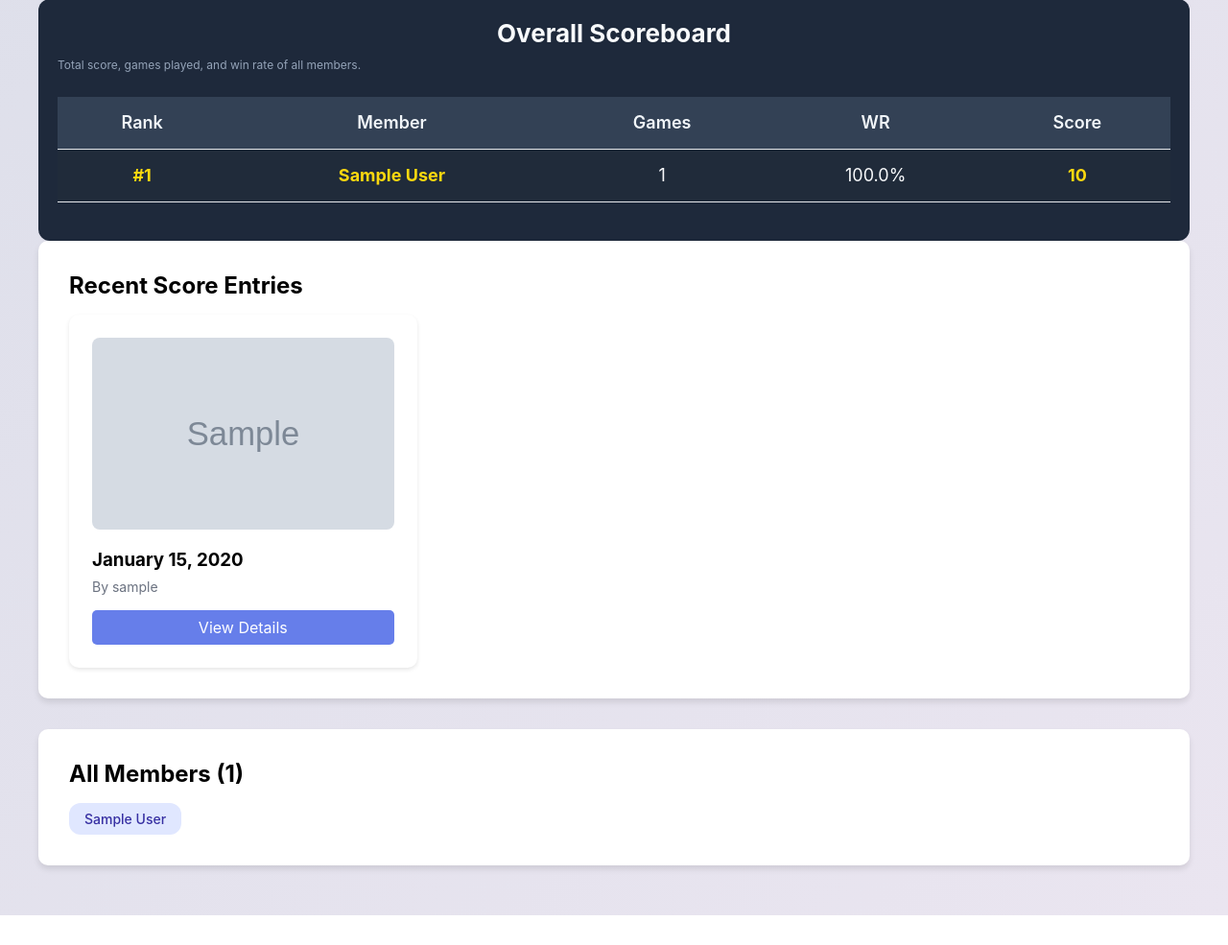
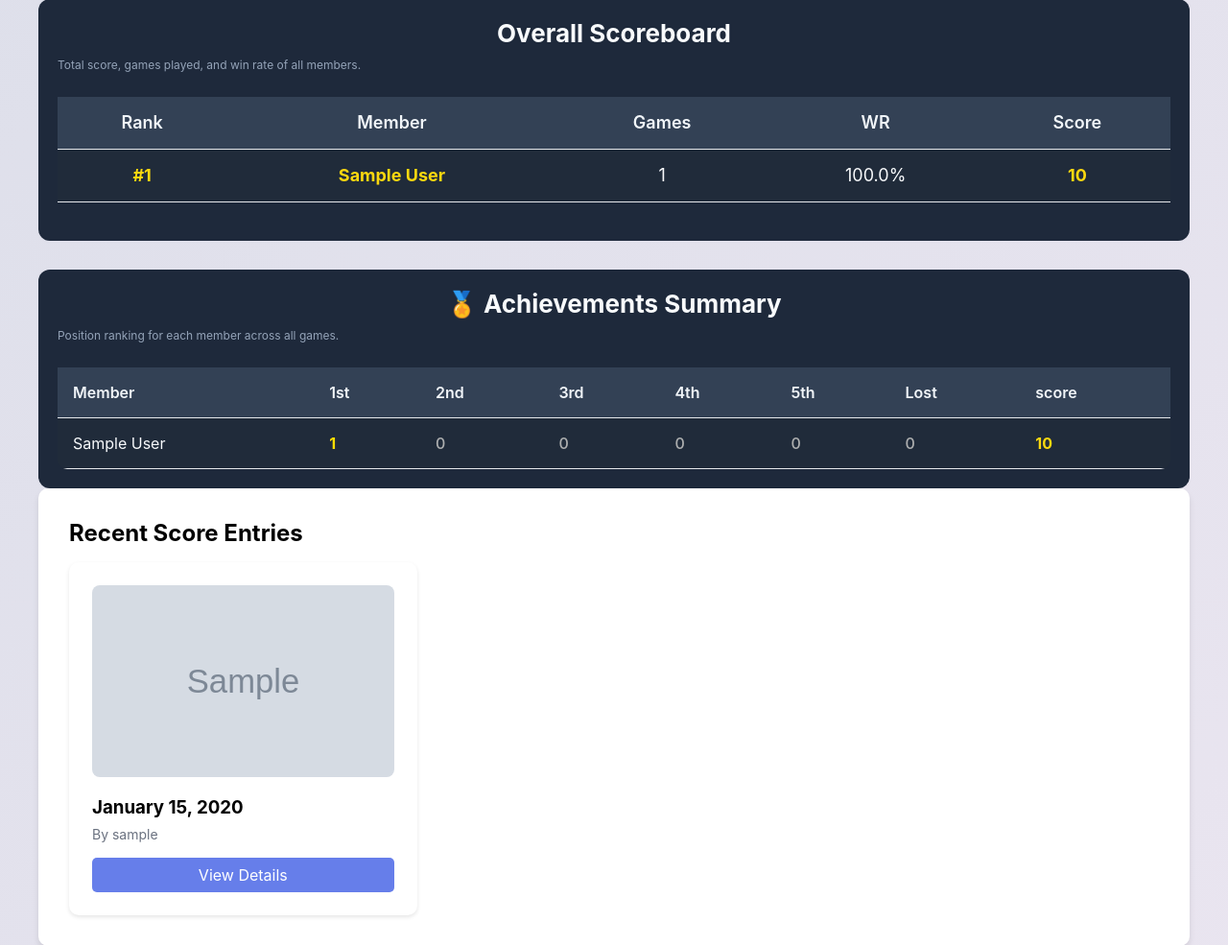
Before and after one commit to shahisiiii/score_board, a Django app: page /dashboard/ in a window 1280 px wide. Shown: the part 264-1249 px from the top of the page at 96% size. Before the commit the page ends 1218 px from the top, so only its background shows below. Run offline with Django 4.2, Linux system fonts and the light colour scheme; a user stored in the database is signed in; tables that the repository leaves empty hold one stand-in row (values such as "Sample post"); grey boxes marked "Sample" are stand-in pictures.

Commit message:
updated all game scoress

```diff
--- a/scoreboard/views.py
+++ b/scoreboard/views.py
@@ -144,10 +144,32 @@ def dashboard_view(request):
 
     # Sort by total score
     members_score = sorted(members_list, key=lambda x: (-x.total_score, x.name))
+    achievements = calculate_member_achievements(score_entries, members)
+    achievements_list = []
+    for m in members:
+        ach = achievements[m.id]
+        achievements_list.append({
+            "name": m.name,
+            "first": ach["first"],
+            "second": ach["second"],
+            "third": ach["third"],
+            "fourth": ach["fourth"],
+            "fifth": ach["fifth"],
+            "lost": ach["lost"],
+            "total_score": m.scores.aggregate(total=Sum('score'))['total'] or 0,
+        })
+
+    # Sort by best performance
+    achievements_list = sorted(
+        achievements_list,
+        key=lambda x: (-x["total_score"], x["name"])
+    )
+
 
     return render(request, "scoreboard/dashboard.html", {
         "members_score": members_score,
         "score_entries": score_entries[:10],
+        "achievements": achievements_list,
         "members": members,
         "is_admin": request.user.is_staff
     })
@@ -514,3 +536,63 @@ def generate_overall_scoreboard_image(request):
     response = HttpResponse(buffer, content_type="image/png")
     response["Content-Disposition"] = 'attachment; filename="overall_scoreboard.png"'
     return response
+
+
+def calculate_member_achievements(score_entries, members):
+    """
+    Returns a dict: member_id → achievement stats
+    """
+    from collections import defaultdict
+
+    # Initialise dictionary for each member
+    stats = {
+        m.id: {
+            "member": m,
+            "first": 0,
+            "second": 0,
+            "third": 0,
+            "fourth": 0,
+            "fifth": 0,
+            "lost": 0,
+        }
+        for m in members
+    }
+
+    for entry in score_entries:
+        game_scores = list(entry.scores.all())
+
+        if not game_scores:
+            continue  # skip empty game
+
+        # Sort by highest score → lowest
+        sorted_scores = sorted(game_scores, key=lambda s: s.score, reverse=True)
+
+        for index, score_obj in enumerate(sorted_scores):
+            member_id = score_obj.member_id
+            score = score_obj.score
+            if score_obj.score == 0:
+                continue
+
+            # LOST case (negative score)
+            if score < 0:
+                stats[member_id]["lost"] += 1
+                continue
+
+            # Ranking: based on sorted index
+            pos = index + 1
+
+            if pos == 1:
+                stats[member_id]["first"] += 1
+            elif pos == 2:
+                stats[member_id]["second"] += 1
+            elif pos == 3:
+                stats[member_id]["third"] += 1
+            elif pos == 4:
+                stats[member_id]["fourth"] += 1
+            elif pos == 5:
+                stats[member_id]["fifth"] += 1
+            else:
+                # No ranking for >5, but no "lost" unless negative
+                pass
+
+    return stats
--- a/templates/scoreboard/base.html
+++ b/templates/scoreboard/base.html
@@ -82,7 +82,23 @@
             -webkit-overflow-scrolling: touch;
             border-radius: 10px;
         }
+        /* Zero value */
+        .score-cell.zero {
+            color: #c8c7c5d8 !important;
+            font-weight: 500;
+        }
 
+        /* Positive value */
+        .score-cell.pos-score {
+            color: #ffdd00 !important;
+            font-weight: 700;
+        }
+
+        /* Negative value (lost) */
+        .neg-score {
+            color: #ef4444 !important; /* red */
+            font-weight: 700;
+        }
         /* Mobile Responsive */
         @media (max-width: 768px) {
 
@@ -386,6 +402,19 @@
             background: #202b3a;
         }
 
+        .score-table-ach th {
+            background: #334155;
+            color: #f1f5f9;
+        }
+
+        .score-table-ach tr:nth-child(even) {
+            background: #273445;
+        }
+
+        .score-table-ach tr:nth-child(odd) {
+            background: #202b3a;
+        }
+
         .neg-score {
             color: #ef4444;
             font-weight: 700;
@@ -447,7 +476,27 @@
             .score-table td:nth-child(5) {
                 width: 65px;
             }
-        }
+
+
+
+
+        /* Smaller, tighter layout on mobile */
+            .score-table-ach th,
+            .score-table-ach td {
+                padding: 8px 4px;
+                font-size: 12px;
+                white-space: normal;   /* Allow wrapping */
+                text-align: center;
+
+            }
+
+
+
+        /* ================================================
+        ACHIEVEMENT STYLING — CLEAN, MODERN, NO COLORS
+        ================================================ */
+
+    }
 
     </style>
 </head>
--- a/templates/scoreboard/dashboard.html
+++ b/templates/scoreboard/dashboard.html
@@ -67,6 +67,74 @@
 </div>
 
 
+<div class="overall-score-section">
+    <h2 class="section-title">🏅 Achievements Summary</h2>
+    <p class="section-desc">Position ranking for each member across all games.</p>
+    <div class="table-responsive">
+
+        <table class="score-table-ach">
+            <thead>
+                <tr>
+                    <th>Member</th>
+                    <th>1st</th>
+                    <th>2nd</th>
+                    <th>3rd</th>
+                    <th>4th</th>
+                    <th>5th</th>
+                    <th>Lost</th>
+                    <th>score</th>
+                </tr>
+            </thead>
+
+            <tbody>
+                {% for m in achievements %}
+                <tr>
+                    <td>{{ m.name }}</td>
+
+                    <td class="score-cell
+                        {% if m.first == 0 %}zero{% elif m.first > 0 %}pos-score{% endif %}">
+                        {{ m.first }}
+                    </td>
+
+                    <td class="score-cell
+                        {% if m.second == 0 %}zero{% elif m.second > 0 %}pos-score{% endif %}">
+                        {{ m.second }}
+                    </td>
+
+                    <td class="score-cell
+                        {% if m.third == 0 %}zero{% elif m.third > 0 %}pos-score{% endif %}">
+                        {{ m.third }}
+                    </td>
+
+                    <td class="score-cell
+                        {% if m.fourth == 0 %}zero{% elif m.fourth > 0 %}pos-score{% endif %}">
+                        {{ m.fourth }}
+                    </td>
+
+                    <td class="score-cell
+                        {% if m.fifth == 0 %}zero{% elif m.fifth > 0 %}pos-score{% endif %}">
+                        {{ m.fifth }}
+                    </td>
+
+                    <td class="score-cell
+                        {% if m.lost == 0 %}zero{% elif m.lost > 0 %}neg-score{% endif %}">
+                        {{ m.lost }}
+                    </td>
+                    <td class="score-cell
+                        {% if m.total_score < 0 %}neg-score{% endif %}
+                        {% if forloop.counter == 1 %}rank-text-1{% elif forloop.counter == 2 %}rank-text-2{% elif forloop.counter == 3 %}rank-text-3{% endif %}">
+                        {{ m.total_score|default:"0" }}
+                     </td>
+
+
+                </tr>
+                {% endfor %}
+            </tbody>
+        </table>
+    </div>
+</div>
+
+
 <div class="card">
     <h2 style="margin-bottom: 1rem;">Recent Score Entries</h2>
 
```
